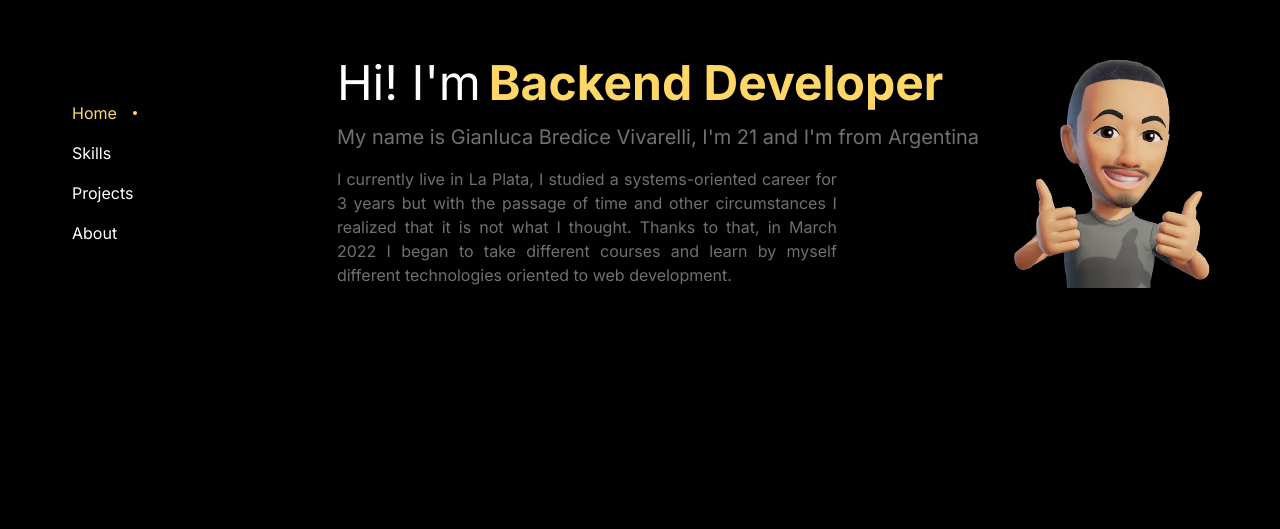
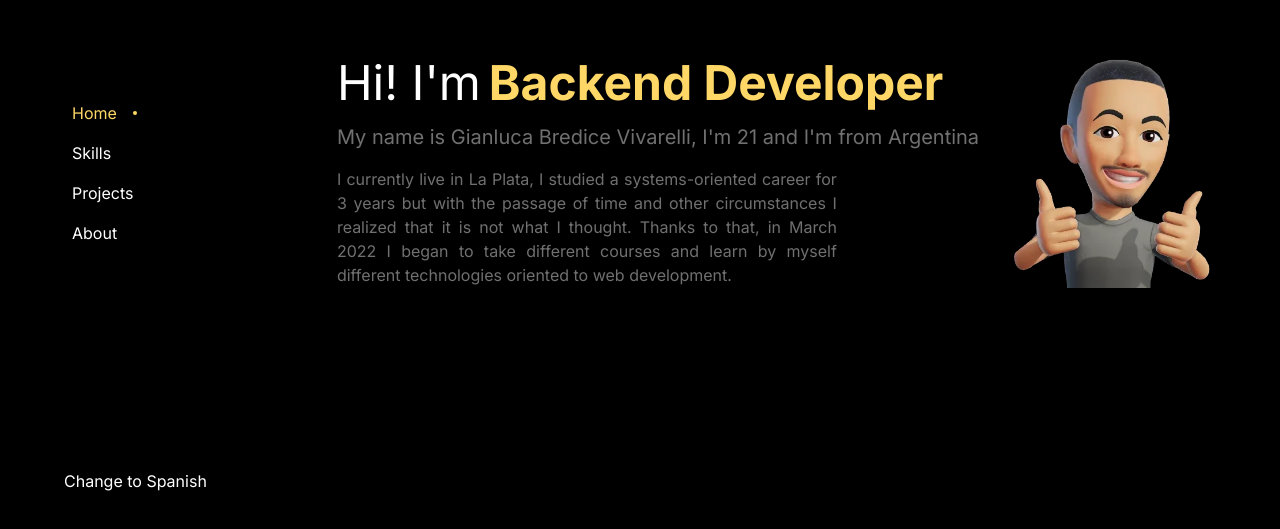
Before and after one commit to bredigian/next-portfolio, a Next.js app: page / in a window 1280 px wide. Shown: the part 227-756 px from the top of the page. Built offline with nearby package versions, Linux system fonts and the light colour scheme.

Commit message:
[fix] language handler text color

```diff
--- a/src/components/Navigator.js
+++ b/src/components/Navigator.js
@@ -69,7 +69,7 @@ export default function Navigator() {
       </ul>
       <span
         onClick={handleLang}
-        className="text-xs text-end opacity-30 underline sm:text-start sm:absolute sm:bottom-20 sm:opacity-100 sm:no-underline sm:hover:underline lg:text-base cursor-pointer"
+        className="text-xs text-white text-end opacity-30 underline sm:text-start sm:absolute sm:bottom-20 sm:opacity-100 sm:no-underline sm:hover:underline lg:text-base cursor-pointer"
       >
         {spanishActive ? "Cambiar a Inglés" : "Change to Spanish"}
       </span>
```
